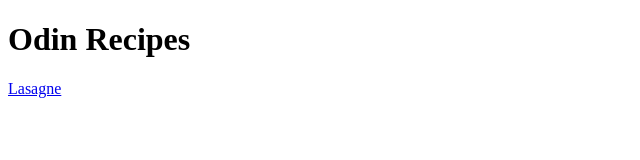
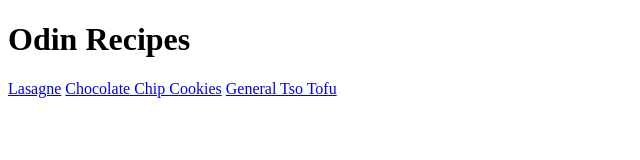
Before and after one commit to jmoyers-843/odin-recipes, a plain HTML site: page index.html in a window 1280 px wide. Shown: the whole page, without its empty margins (0-640 px from the left). Drawn offline with Linux system fonts and the light colour scheme.

Commit message:
Add hyperlinks from index page to new recipe pages
Copied href for lasagne to choc chip cookie and gen tso tofu recipes

```diff
--- a/index.html
+++ b/index.html
@@ -8,5 +8,7 @@
 <body>
     <h1>Odin Recipes</h1>
     <a href="./recipes/lasagne.html">Lasagne</a>
+    <a href="./recipes/choc_chip_cookies.html">Chocolate Chip Cookies</a>
+    <a href="./recipes/gen_tso_tofu.html">General Tso Tofu</a>
 </body>
 </html>
```
